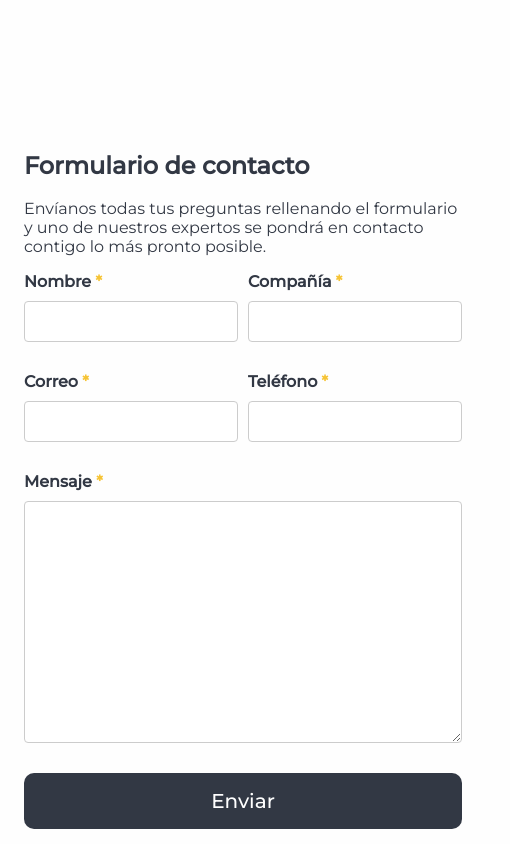
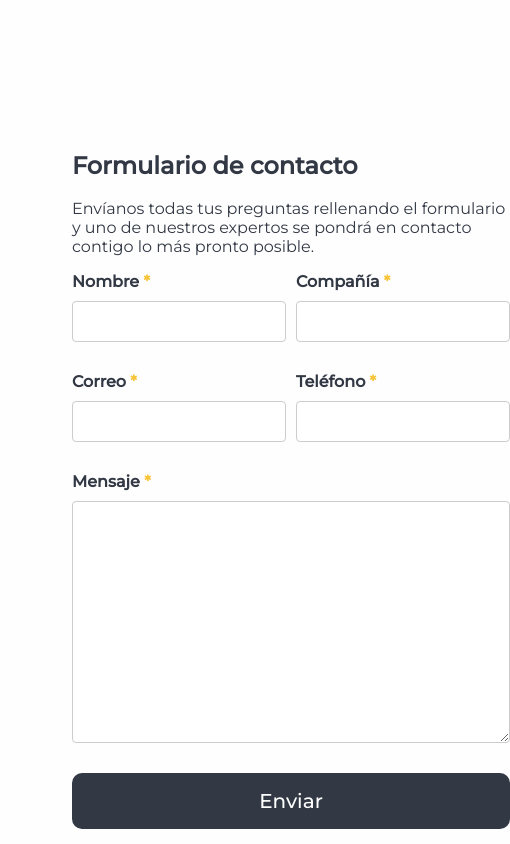
Before and after one commit to cereceda1991/intedsur, a React (Vite) app: page / in a window 390 px wide. Shown: the part 6920-7764 px from the top of the page, 510 px wide, since content can reach past the window. Built offline with nearby package versions, Linux system fonts and the light colour scheme.

Commit message:
feat: add new styles

```diff
--- a/src/components/ContactUs/ContactUs.css
+++ b/src/components/ContactUs/ContactUs.css
@@ -131,7 +131,7 @@
 @media (max-width: 768px) {
     .contact-us {
         grid-template-columns: 1fr;
-        padding: 0px 24px;
+        margin: auto;
     }
 
     .contact-us__form-container {
@@ -142,5 +142,5 @@
     .contact-us__image1,
     .contact-us__image2 {
         display: none;
+    }
 }
-}
```
